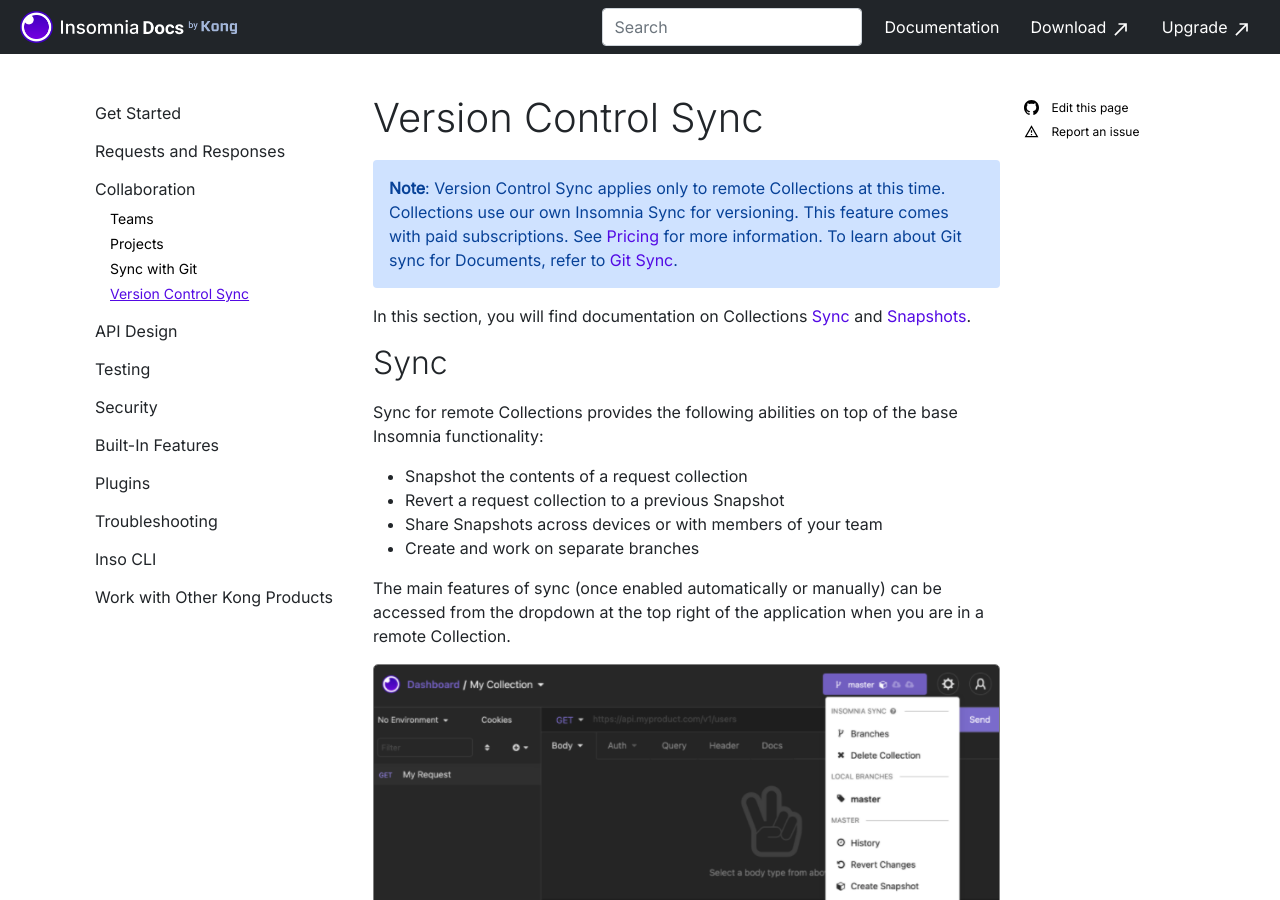
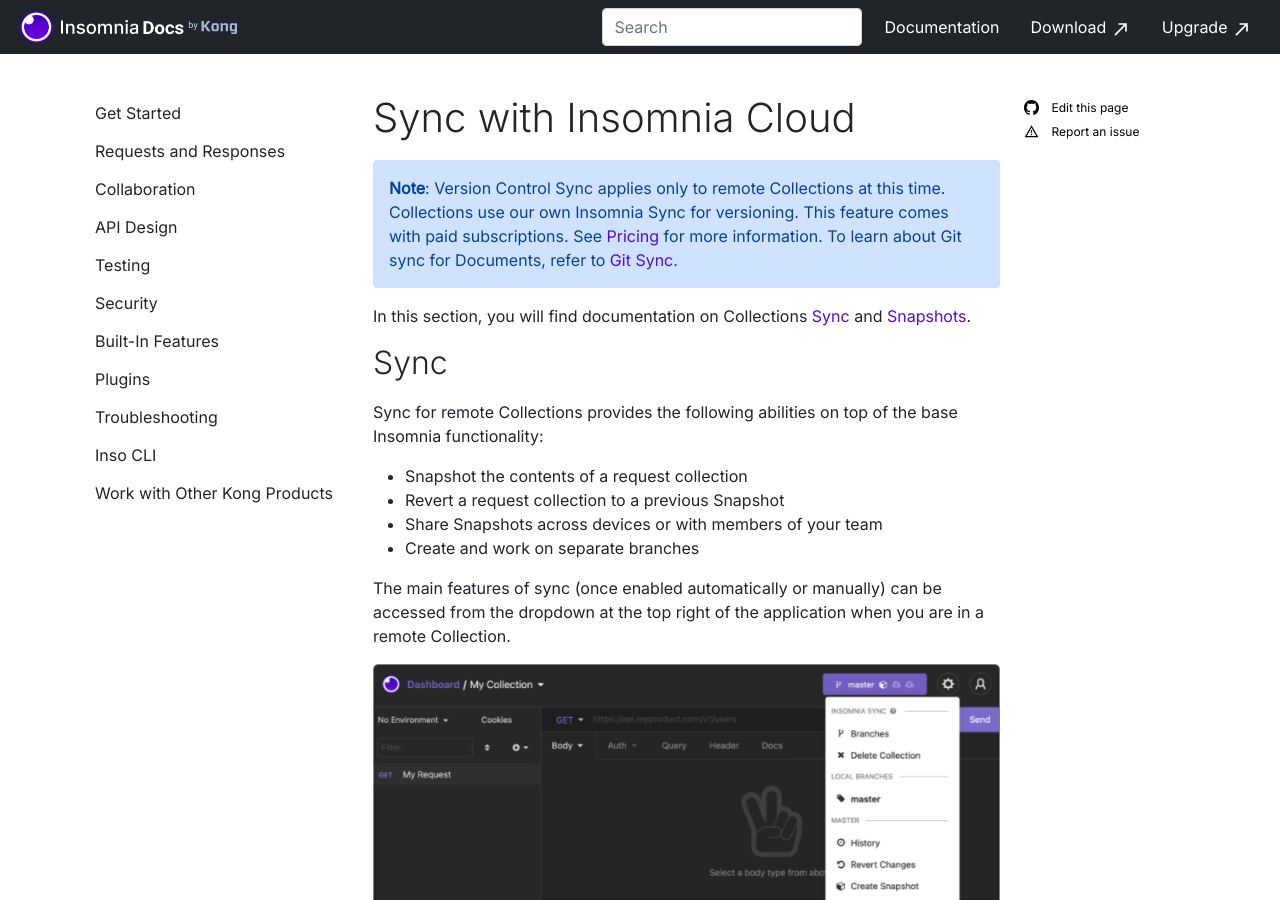
Before and after one commit to Kong/insomnia-docs, a Jekyll site: the page built from docs/insomnia/insomnia-sync.md, in a window 1280 px wide and 900 px high. Built offline with Jekyll 4.4.1, drawn with Linux system fonts in a browser that asks for light colours; comment, search, counter and statistics services are not loaded.

Commit message:
Rename version sync to Insomnnia Sync

```diff
--- a/docs/insomnia/version-control-sync.md
+++ b/docs/insomnia/insomnia-sync.md
@@ -1,6 +1,6 @@
 ---
 layout: article-detail
-title:  Version Control Sync
+title:  Sync with Insomnia Cloud
 category: "Get Started"
 category-url: get-started
 ---
```
Also changed, not shown: docs/assets/images/design-debug-test.png (added).
